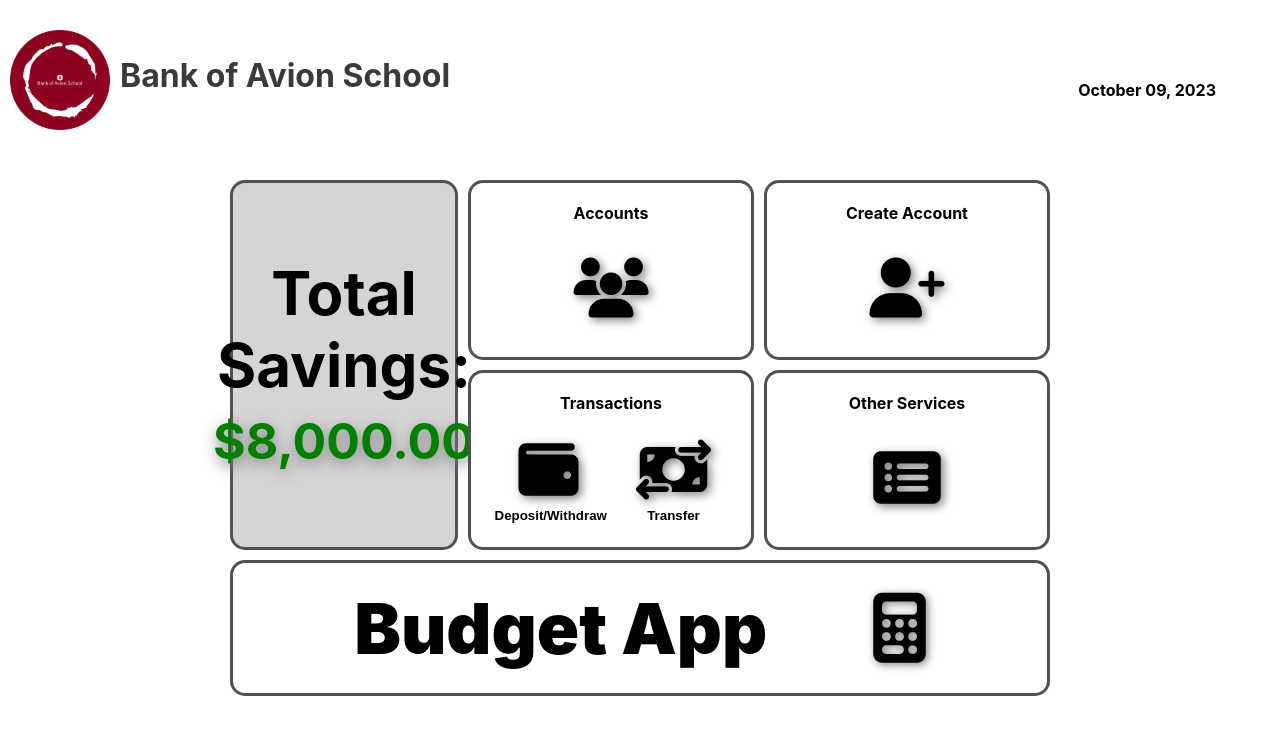
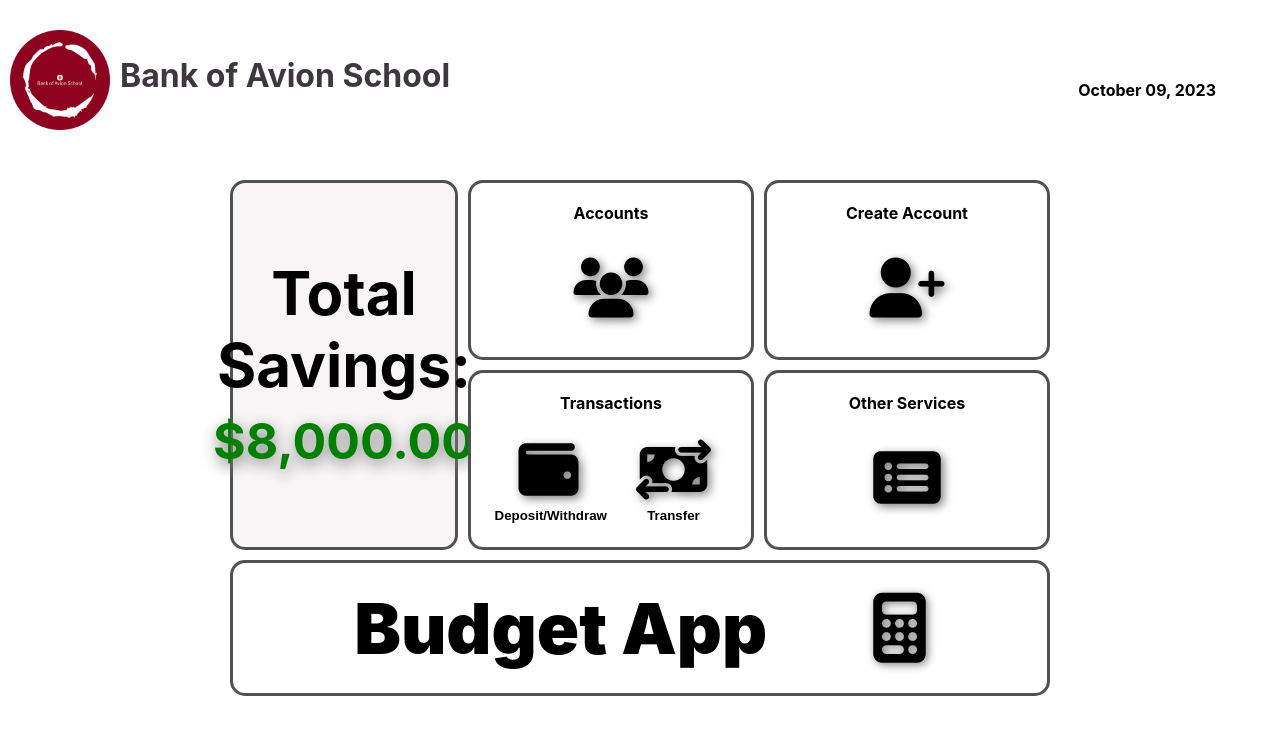
Before and after one commit to elainesanluis/bank-and-budget-app, a React (Create React App) app: page / in a window 1280 px wide. In both pictures the pointer is over the element 344 px from the left and 365 px from the top of the page. Shown: the top 734 px of the page. Built offline with nearby package versions, Linux system fonts and the light colour scheme.

Commit message:
updated hover style in dashboard

```diff
--- a/src/Pages/Home.css
+++ b/src/Pages/Home.css
@@ -84,7 +84,7 @@
 }
 
 .greetings:hover,.createAccount:hover, .addFeatures:hover, .userAccount:hover, .transactions:hover {
-background-color: rgba(51, 47, 50, 0.2);
+background-color: rgba(221, 205, 209, 0.2);
 }
 
 .totalbalance {
```
